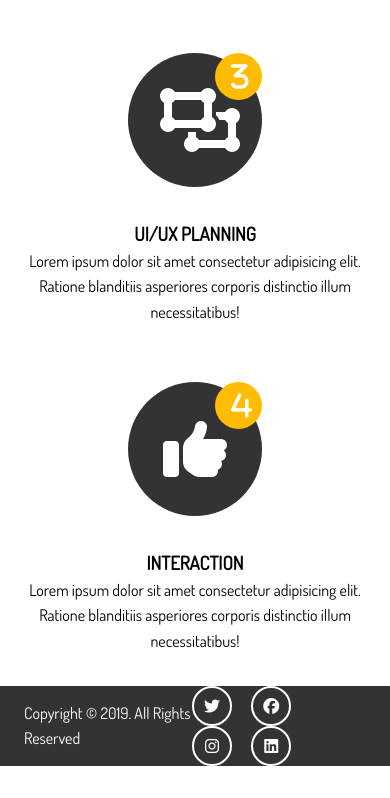
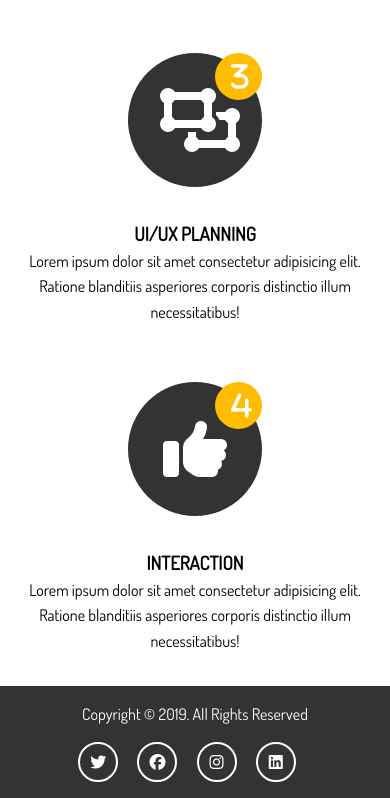
Before and after one commit to alan-nguyen/portfolio-website, a website: page dist/index.html in a window 390 px wide. Shown: the part 2921-3719 px from the top of the page. Before the commit the page ends 3687 px from the top, so only its background shows below. Drawn offline with Linux system fonts and the light colour scheme.

Commit message:
Design for smartphone - footer

```diff
--- a/scss/_media.scss
+++ b/scss/_media.scss
@@ -64,4 +64,15 @@
       }
     }
   }
+
+  // Footer
+  #main-footer {
+    height: 7rem;
+
+    .footer-content {
+      flex-direction: column;
+      padding: 1rem;
+      height: 5rem;
+    }
+  }
 }
```
Also changed, not shown: dist/css/main.css.
